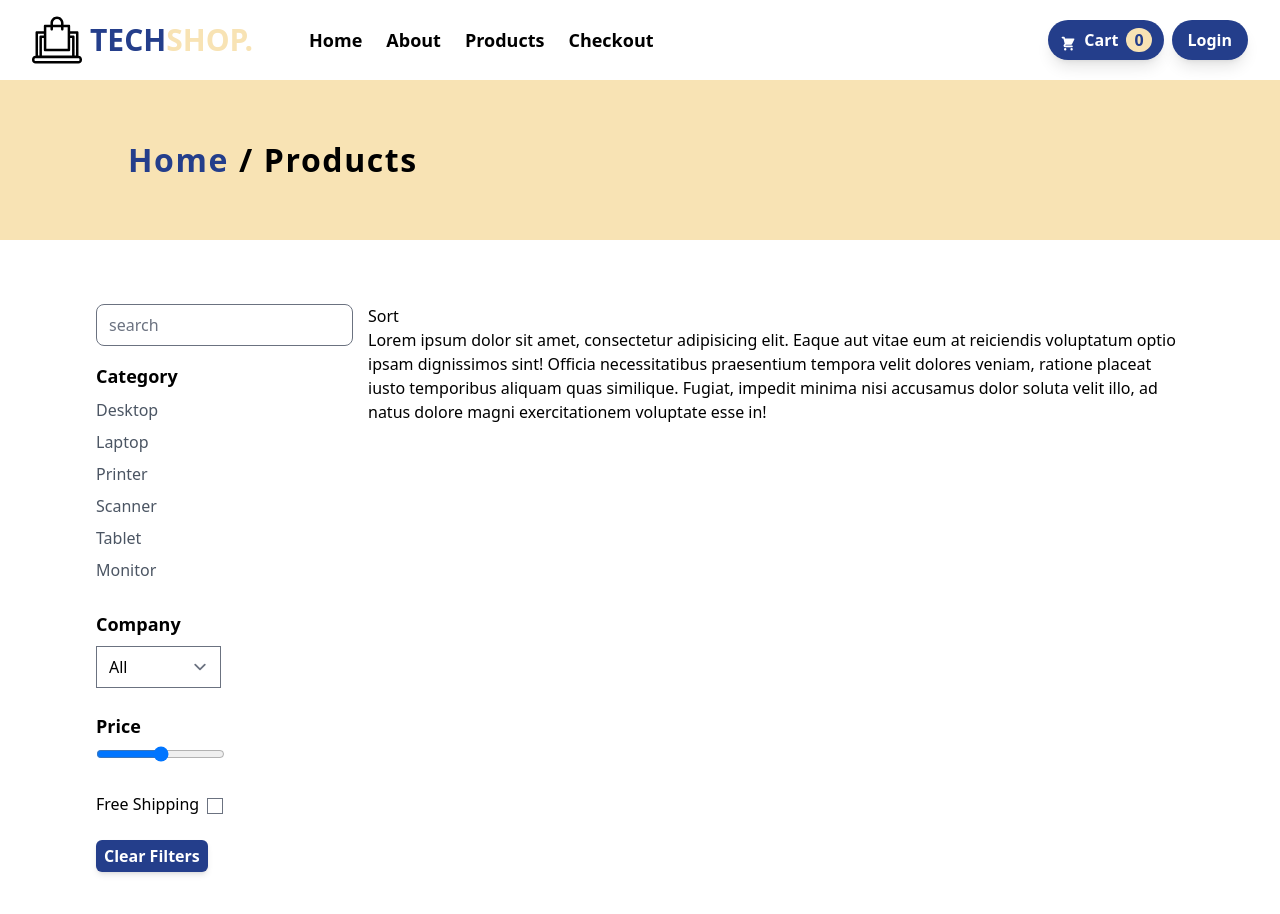
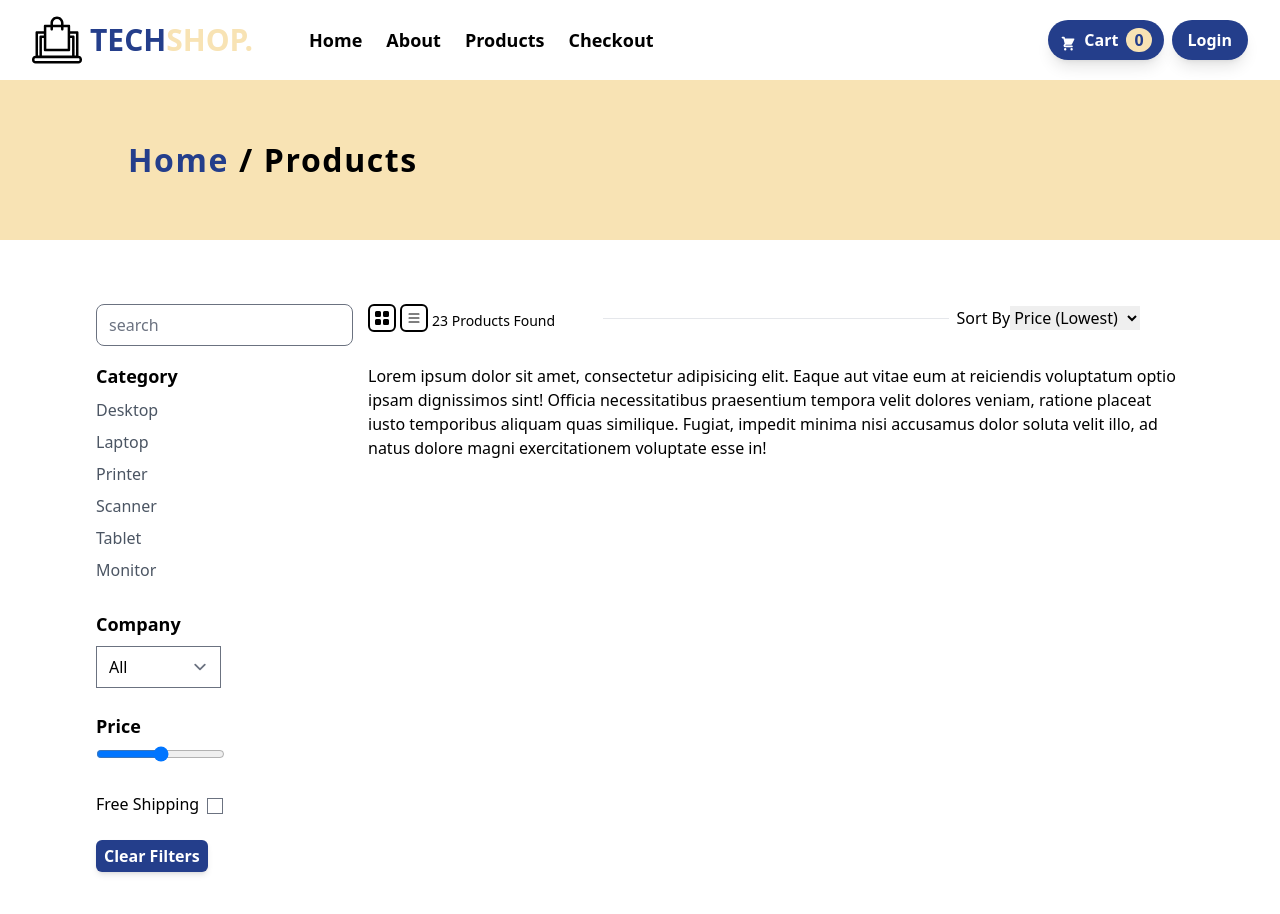
Before and after one commit to Astros47/react-tech-ecommerce, a React (Create React App) app in the folder client/: page /products in a window 1280 px wide. Shown: the top 914 px of the page. Built offline with nearby package versions, Linux system fonts and the light colour scheme.

Commit message:
sort component init

```diff
--- a/client/package.json
+++ b/client/package.json
@@ -10,6 +10,7 @@
     "@testing-library/user-event": "^13.5.0",
     "react": "^17.0.2",
     "react-dom": "^17.0.2",
+    "react-icons": "^4.3.1",
     "react-redux": "^7.2.6",
     "react-router-dom": "^6.2.2",
     "react-scripts": "5.0.0",
--- a/client/src/components/products/Sort.jsx
+++ b/client/src/components/products/Sort.jsx
@@ -1,9 +1,31 @@
 import React from 'react';
+
+import { BsFillGridFill, BsList } from 'react-icons/bs';
 
 
 const Sort = () => {
     return (
-        <div>Sort</div>
+        <div className='grid grid-cols-7 gap-2 items-center mb-8'>
+            <div className='col-start-1 col-span-2 space-x-1'>
+                <button className='border-2 border-black rounded-md p-1 inline-block'>
+                    <BsFillGridFill />
+                </button>
+                <button className='border-2 border-black rounded-md p-1 inline-block'>
+                    <BsList />
+                </button>
+                <p className='text-sm inline-block capitalize'>23 products found</p>
+            </div>
+            <hr className='col-start-3 col-span-3' />
+            <form className='col-start-6 col-span-2'>
+                <label htmlFor="sort" className='capitalize'>sort by</label>
+                <select name="sort" id="sort" className='capitalize cursor-pointer'>
+                    <option value="price-lowest">price (lowest)</option>
+                    <option value="price-highest">price (highest)</option>
+                    <option value="name-a">name (a - z)</option>
+                    <option value="name-z">name (z - a)</option>
+                </select>
+            </form>
+        </div>
     );
 };
 
--- a/client/src/store/products-slice.js
+++ b/client/src/store/products-slice.js
@@ -2,7 +2,8 @@ import { createSlice } from '@reduxjs/toolkit';
 
 
 const initialState = {
-    products: []
+    products: [],
+    totalProducts: 0
 };
 
 
```
Also changed, not shown: 1 other file (tests, documents, lock files or other folders).
